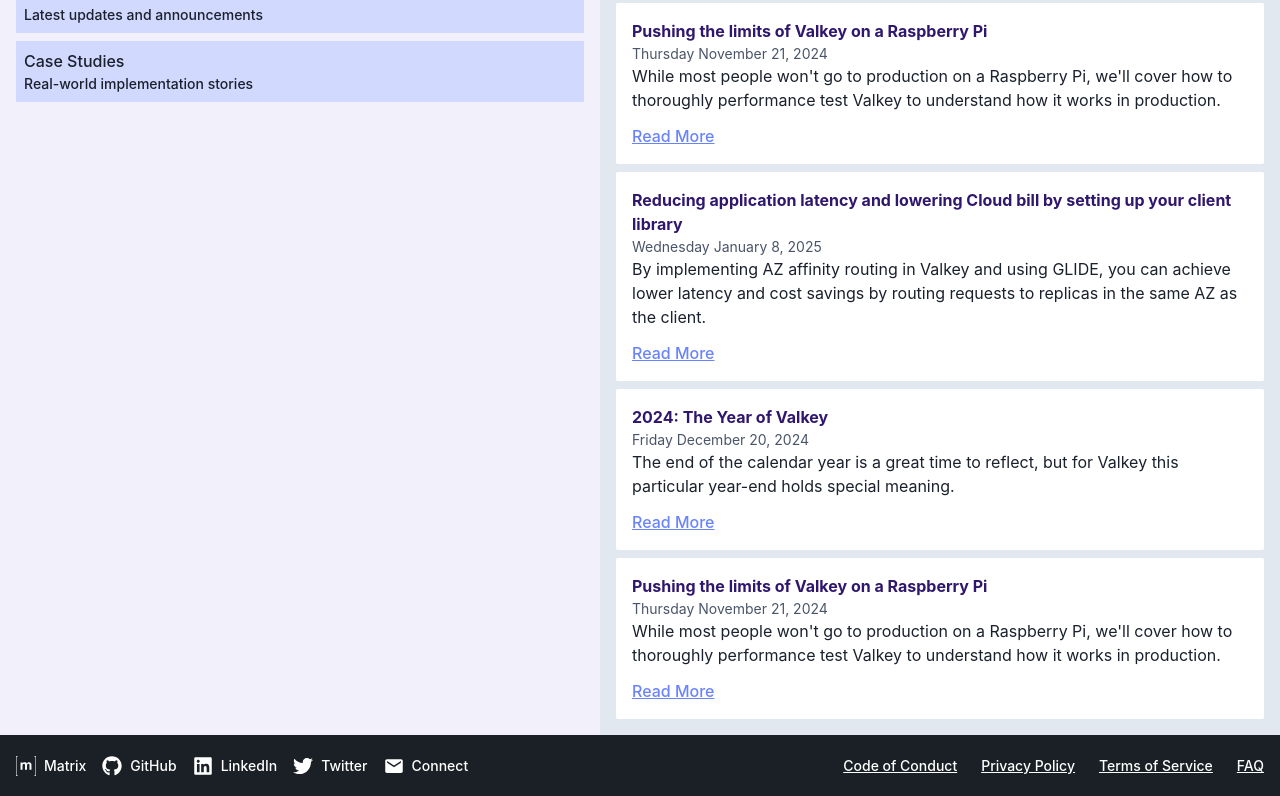
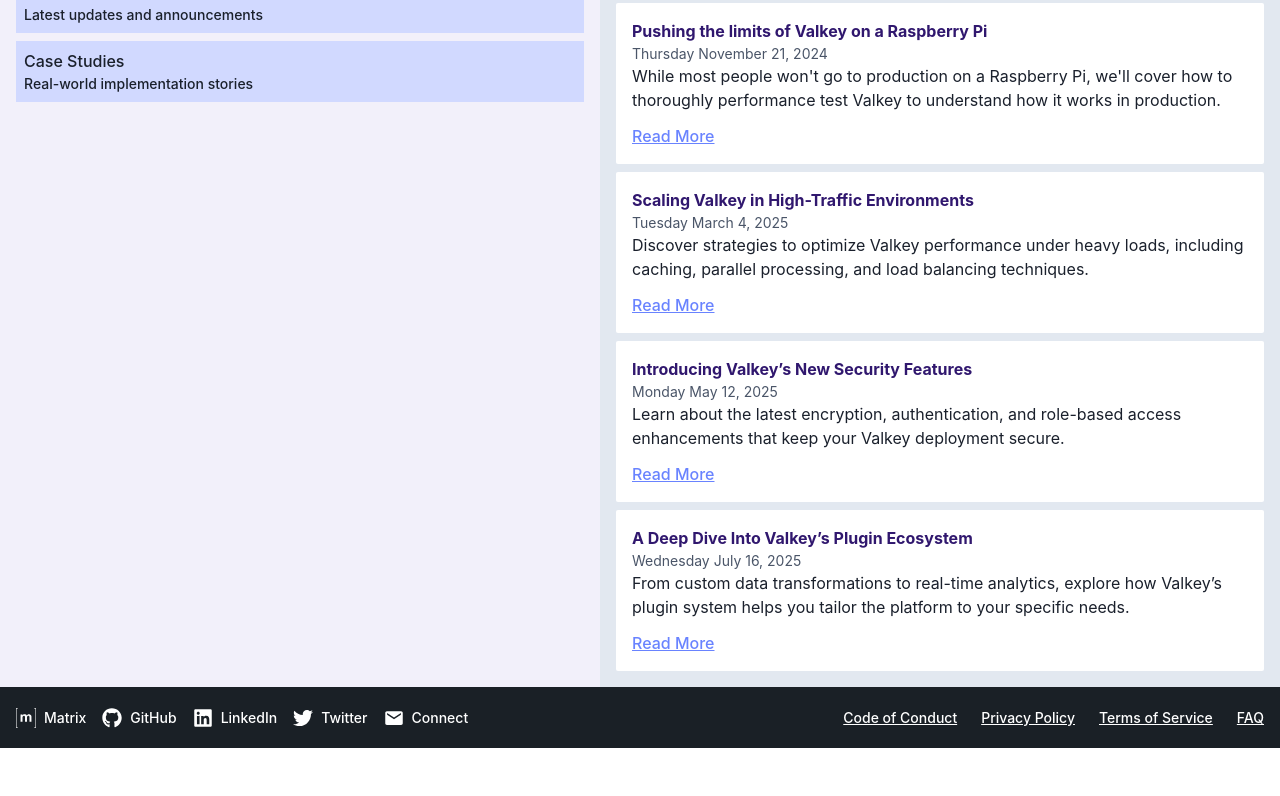
Before and after one commit to phiro56/valkey.io, a React (Vite) app: page /blog in a window 1280 px wide. Shown: the part 698-1494 px from the top of the page. After the commit the page ends 1446 px from the top, so only its background shows below. Built offline with nearby package versions, Linux system fonts and the light colour scheme.

Commit message:
feat(blog): update BlogContent and BlogSearch components

```diff
--- a/src/components/blog/BlogContent.tsx
+++ b/src/components/blog/BlogContent.tsx
@@ -30,25 +30,25 @@
     slug: 'valkey-on-raspberry-pi',
   },
   {
-    title: 'Reducing application latency and lowering Cloud bill by setting up your client library',
-    date: 'Wednesday January 8, 2025',
+    title: 'Scaling Valkey in High-Traffic Environments',
+    date: 'Tuesday March 4, 2025',
     excerpt:
-      'By implementing AZ affinity routing in Valkey and using GLIDE, you can achieve lower latency and cost savings by routing requests to replicas in the same AZ as the client.',
-    slug: 'reducing-application-latency',
+      'Discover strategies to optimize Valkey performance under heavy loads, including caching, parallel processing, and load balancing techniques.',
+    slug: 'scaling-valkey-high-traffic',
   },
   {
-    title: '2024: The Year of Valkey',
-    date: 'Friday December 20, 2024',
+    title: 'Introducing Valkey’s New Security Features',
+    date: 'Monday May 12, 2025',
     excerpt:
-      'The end of the calendar year is a great time to reflect, but for Valkey this particular year-end holds special meaning.',
-    slug: 'year-of-valkey-2024',
+      'Learn about the latest encryption, authentication, and role-based access enhancements that keep your Valkey deployment secure.',
+    slug: 'valkey-security-features-2025',
   },
   {
-    title: 'Pushing the limits of Valkey on a Raspberry Pi',
-    date: 'Thursday November 21, 2024',
+    title: 'A Deep Dive Into Valkey’s Plugin Ecosystem',
+    date: 'Wednesday July 16, 2025',
     excerpt:
-      "While most people won't go to production on a Raspberry Pi, we'll cover how to thoroughly performance test Valkey to understand how it works in production.",
-    slug: 'valkey-on-raspberry-pi',
+      'From custom data transformations to real-time analytics, explore how Valkey’s plugin system helps you tailor the platform to your specific needs.',
+    slug: 'valkey-plugin-ecosystem',
   },
 ];
 
@@ -57,9 +57,18 @@
 }
 
 export const BlogContent = ({ searchQuery }: BlogContentProps) => {
+  const filteredPosts = blogDigest.filter(post => {
+    const searchLower = searchQuery.toLowerCase();
+    return (
+      post.title.toLowerCase().includes(searchLower) ||
+      post.excerpt.toLowerCase().includes(searchLower) ||
+      post.date.toLowerCase().includes(searchLower)
+    );
+  });
+
   return (
     <Box p={4}>
-      {searchQuery ? (
+      {searchQuery && filteredPosts.length === 0 ? (
         <Box borderRadius={'2px'} p={8} textAlign="center">
           <Text fontWeight="800" color="secondary.purple.500" mb={1} fontSize={'60px'}>
             &lt;/&gt;
@@ -72,10 +81,10 @@
       ) : (
         <>
           <Box>
-            {blogDigest.map((post, index) => (
+            {filteredPosts.map((post, index) => (
               <Box
                 key={post.slug}
-                mb={index < blogDigest.length - 1 ? 2 : 0}
+                mb={index < filteredPosts.length - 1 ? 2 : 0}
                 background={'white'}
                 borderRadius={'2px'}
                 p={4}
--- a/src/components/blog/BlogSearch.tsx
+++ b/src/components/blog/BlogSearch.tsx
@@ -1,4 +1,5 @@
 import { Box, Button, Input } from '@chakra-ui/react';
+import { FormEvent } from 'react';
 
 interface BlogSearchProps {
   searchQuery: string;
@@ -6,8 +7,13 @@
 }
 
 export const BlogSearch = ({ searchQuery, setSearchQuery }: BlogSearchProps) => {
+  const handleSubmit = (e: FormEvent) => {
+    e.preventDefault();
+    // The search is already live, but this prevents form submission
+  };
+
   return (
-    <Box display="flex">
+    <Box as="form" display="flex" onSubmit={handleSubmit}>
       <Input
         placeholder="Search articles"
         bg="white"
@@ -18,7 +24,7 @@
         value={searchQuery}
         onChange={e => setSearchQuery(e.target.value)}
       />
-      <Button variant="violet" borderRightRadius={'50px'}>
+      <Button type="submit" variant="violet" borderRightRadius={'50px'}>
         Search
       </Button>
     </Box>
```
